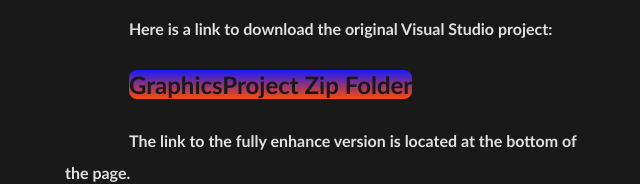
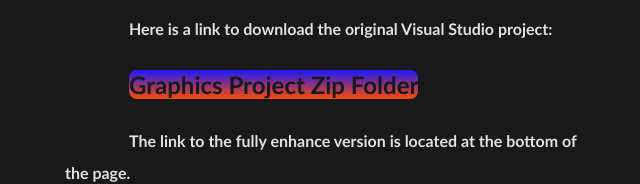
Before and after one commit to DavidTriplett02/DavidTriplett02.github.io, a plain HTML site: page index.html in a window 1280 px wide. Shown: the part 2040-2224 px from the top of the page, 319-959 px from the left. Drawn offline with Linux system fonts and the light colour scheme.

Commit message:
Update index.html

```diff
--- a/index.html
+++ b/index.html
@@ -19,7 +19,7 @@
             <p><iframe width="630" height="455" src="https://www.youtube.com/embed/DNvD2VFAyuY" title="" frameborder="0" allow="accelerometer; autoplay; clipboard-write; encrypted-media; gyroscope; picture-in-picture; web-share" referrerpolicy="strict-origin-when-cross-origin" allowfullscreen></iframe></p>
 
             <p>Here is a link to download the original Visual Studio project:</p>
-            <p><a href="https://1drv.ms/u/c/4610e08a956a6e15/EUdko5z3_epCjsVm4l9sjpYBpDGL3JA2wDNxl4oHppazwQ?e=UE35pc" >GraphicsProject Zip Folder</a></p>
+            <p><a href="https://1drv.ms/u/c/4610e08a956a6e15/EUdko5z3_epCjsVm4l9sjpYBpDGL3JA2wDNxl4oHppazwQ?e=UE35pc" >Graphics Project Zip Folder</a></p>
             <p>The link to the fully enhance version is located at the bottom of the page.</p>
         </div>
         <div class="text" id="week-one-and-two">
```
